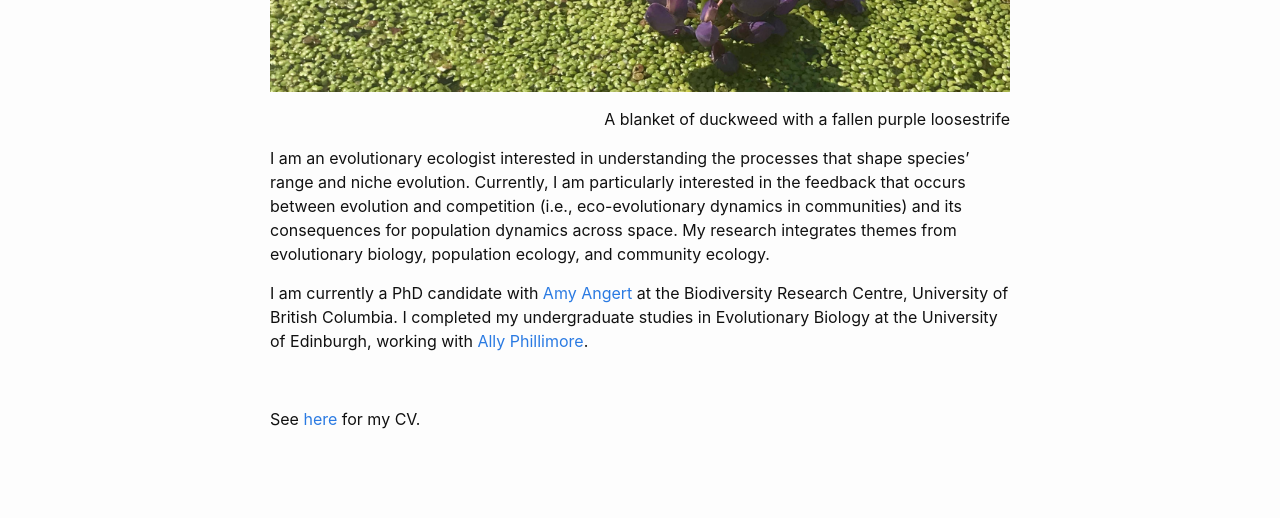
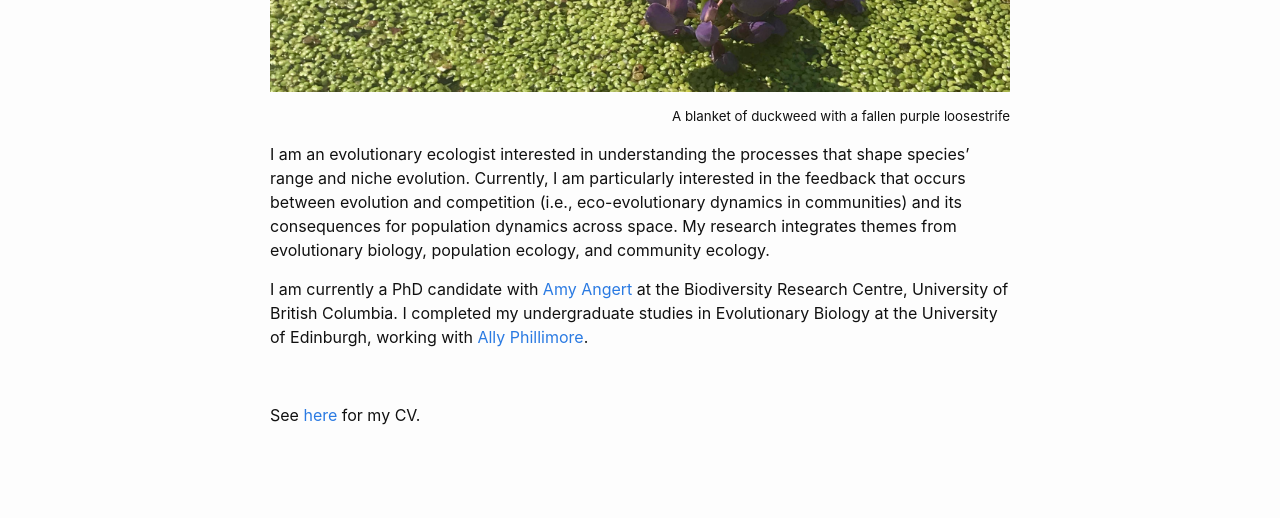
Before and after one commit to takujiusui/takujiusui.github.io, a Jekyll site: the page built from index.md, in a window 1280 px wide. Shown: the part 258-776 px from the top of the page. Built offline with Jekyll 4.4.1, drawn with Linux system fonts in a browser that asks for light colours.

Commit message:
trying figure caption

```diff
--- a/index.md
+++ b/index.md
@@ -5,7 +5,7 @@
   ## Takuji Usui
 ---
 ![duckweed](images/duck-crop.jpg)
-<p style="font-size:10pt;color;DimGrey"><div style="text-align: right">A blanket of duckweed with a fallen purple loosestrife</div></p>
+<div style="text-align: right"><p style="font-size:10pt;color;DimGrey">A blanket of duckweed with a fallen purple loosestrife</p></div>
 
 I am an evolutionary ecologist interested in understanding the processes that shape species' range and niche evolution. Currently, I am particularly interested in the feedback that occurs between evolution and competition (i.e., eco-evolutionary dynamics in communities) and its consequences for population dynamics across space. My research integrates themes from evolutionary biology, population ecology, and community ecology.
 
```
